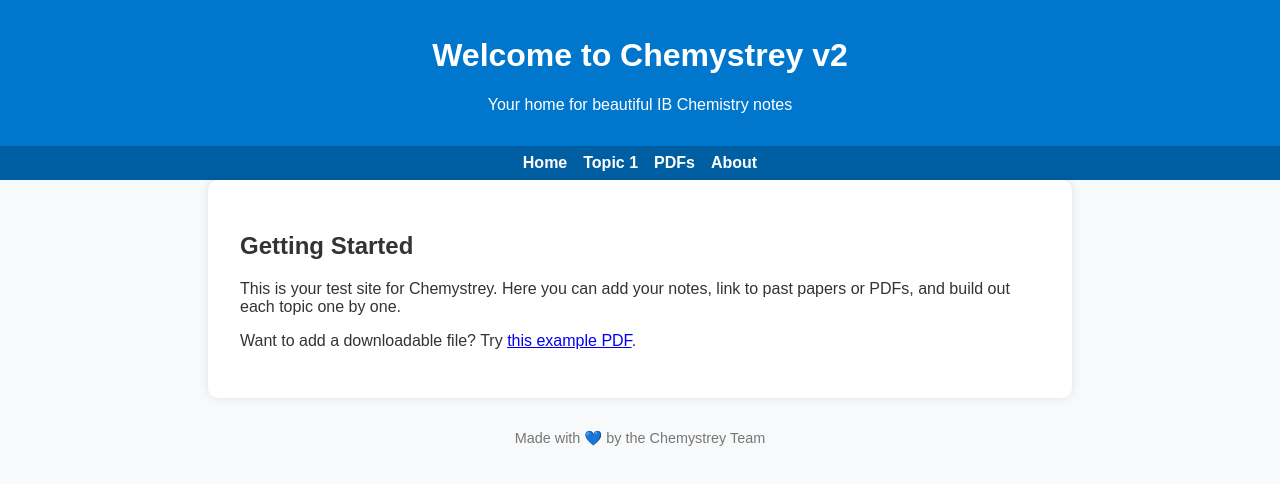
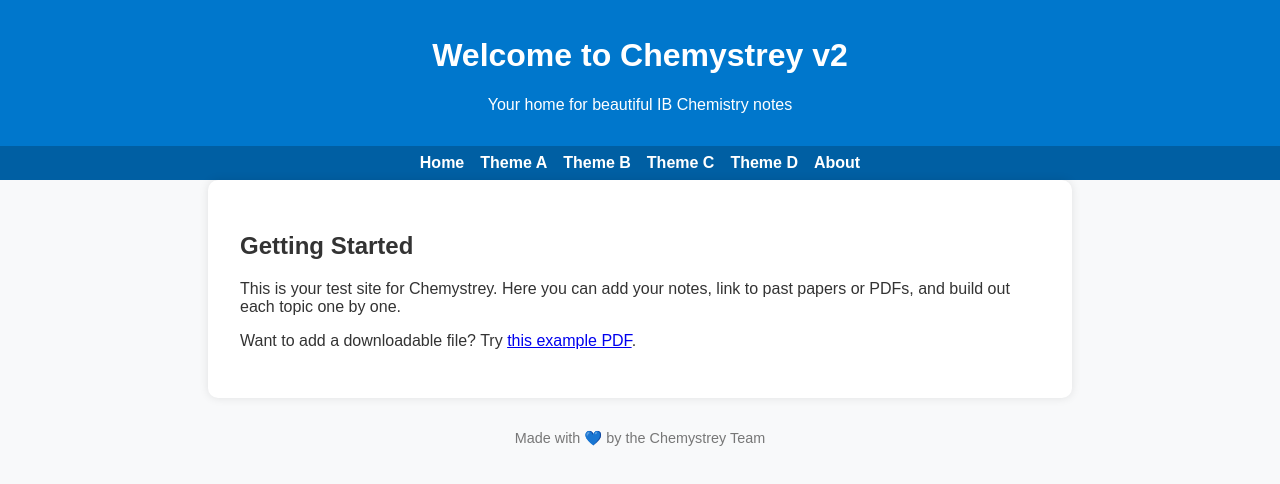
Before and after one commit to AgressivePancake/chemystrey-test-site, a plain HTML site: page index.html in a window 1280 px wide. Drawn offline with Linux system fonts and the light colour scheme.

Commit message:
Added Theme A ... About

```diff
--- a/index.html
+++ b/index.html
@@ -63,9 +63,11 @@
 
   <nav>
     <a href="#">Home</a>
-    <a href="#">Topic 1</a>
-    <a href="#">PDFs</a>
-    <a href="#">About</a>
+    <a href="#">Theme A</a>
+    <a href="#">Theme B</a>
+    <a href="#">Theme C</a>
+	<a href="#">Theme D</a>
+	<a href="#">About</a>
   </nav>
 
   <main>
```
